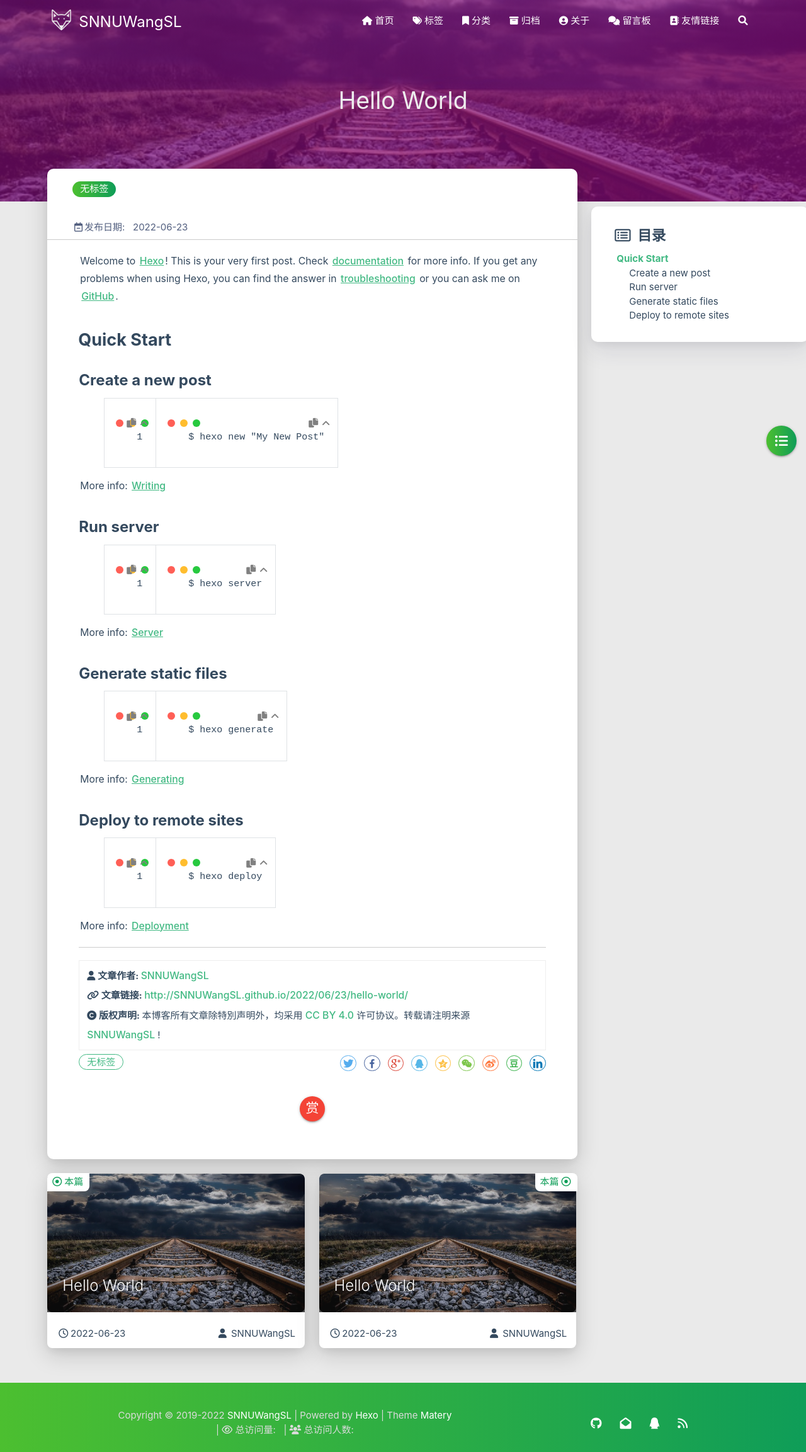
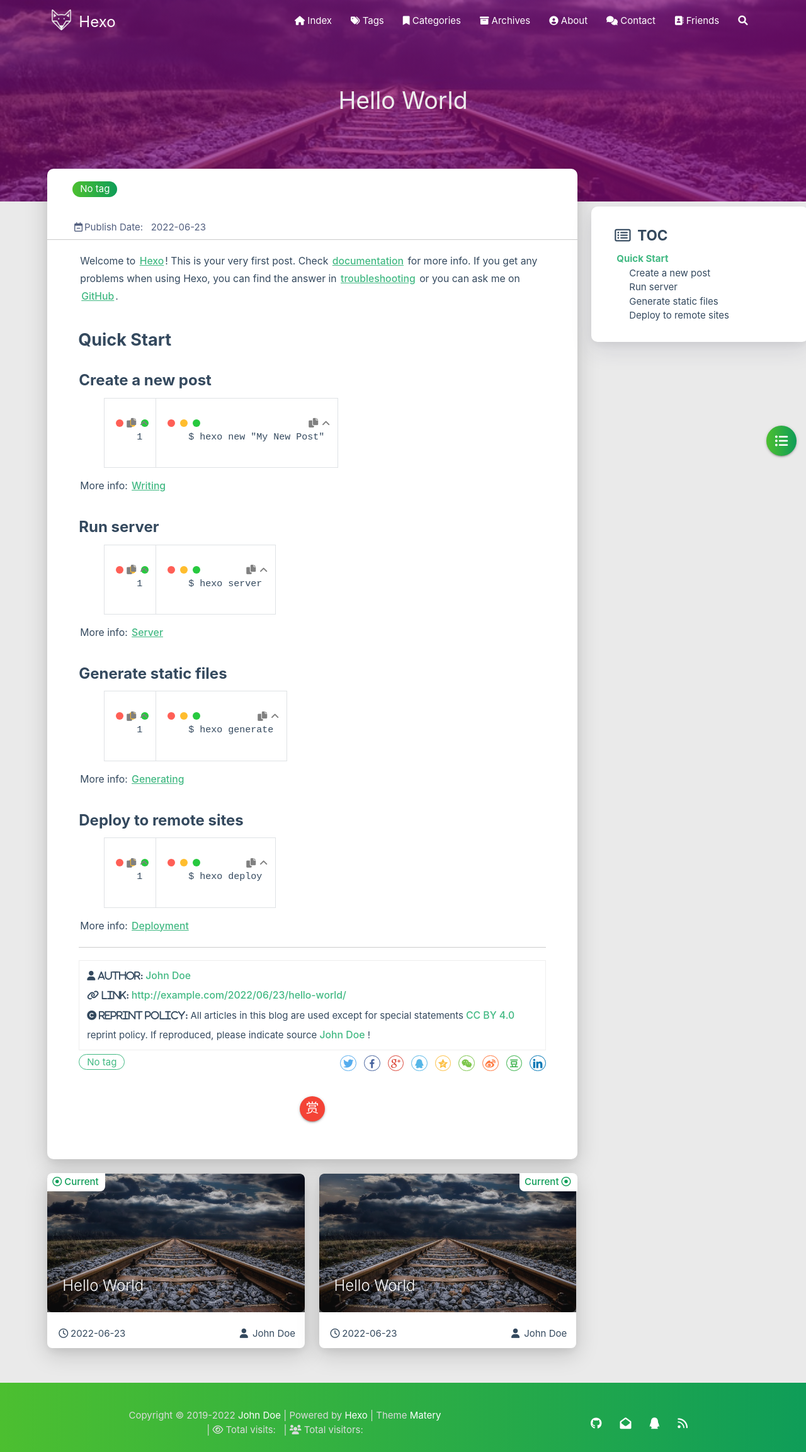
Before and after one commit to SNNUWangSL/SNNUWangSL.github.io, a plain HTML site: page 2022/06/23/hello-world/index.html in a window 1280 px wide. Shown: the whole page at 63% size. Drawn offline with Linux system fonts and the light colour scheme; some packages are replaced by stand-ins of ours; no server answers; a script that the page names is missing.

Commit message:
Site updated: 2022-06-25 01:52:45

```diff
--- a/2022/06/23/hello-world/index.html
+++ b/2022/06/23/hello-world/index.html
@@ -1,10 +1,10 @@
 <!DOCTYPE HTML>
-<html lang="zh-CN">
+<html lang="en">
 
 
 <head>
     <meta charset="utf-8">
-    <meta name="keywords" content="Hello World, SNNUWangSL">
+    <meta name="keywords" content="Hello World, Hexo">
     <meta name="description" content="Welcome to Hexo! This is your very first post. Check documentation for more info. If you get any problems when using Hex">
     <meta http-equiv="X-UA-Compatible" content="IE=edge">
     <meta name="viewport" content="width=device-width, initial-scale=1.0, user-scalable=no">
@@ -19,7 +19,7 @@
 
 
 
-    <title>Hello World | SNNUWangSL</title>
+    <title>Hello World | Hexo</title>
     <link rel="icon" type="image/png" href="/favicon.png">
 
     <link rel="stylesheet" type="text/css" href="/libs/awesome/css/all.min.css">
@@ -44,7 +44,7 @@
 
                     <img src="/medias/logo.png" class="logo-img" alt="LOGO">
 
-                    <span class="logo-span">SNNUWangSL</span>
+                    <span class="logo-span">Hexo</span>
                 </a>
             </div>
 
@@ -58,7 +58,7 @@
 
       <i class="fas fa-home" style="zoom: 0.6;"></i>
 
-      <span>首页</span>
+      <span>Index</span>
     </a>
 
   </li>
@@ -69,7 +69,7 @@
 
       <i class="fas fa-tags" style="zoom: 0.6;"></i>
 
-      <span>标签</span>
+      <span>Tags</span>
     </a>
 
   </li>
@@ -80,7 +80,7 @@
 
       <i class="fas fa-bookmark" style="zoom: 0.6;"></i>
 
-      <span>分类</span>
+      <span>Categories</span>
     </a>
 
   </li>
@@ -91,7 +91,7 @@
 
       <i class="fas fa-archive" style="zoom: 0.6;"></i>
 
-      <span>归档</span>
+      <span>Archives</span>
     </a>
 
   </li>
@@ -102,7 +102,7 @@
 
       <i class="fas fa-user-circle" style="zoom: 0.6;"></i>
 
-      <span>关于</span>
+      <span>About</span>
     </a>
 
   </li>
@@ -113,7 +113,7 @@
 
       <i class="fas fa-comments" style="zoom: 0.6;"></i>
 
-      <span>留言板</span>
+      <span>Contact</span>
     </a>
 
   </li>
@@ -124,14 +124,14 @@
 
       <i class="fas fa-address-book" style="zoom: 0.6;"></i>
 
-      <span>友情链接</span>
+      <span>Friends</span>
     </a>
 
   </li>
 
   <li>
     <a href="#searchModal" class="modal-trigger waves-effect waves-light">
-      <i id="searchIcon" class="fas fa-search" title="搜索" style="zoom: 0.85;"></i>
+      <i id="searchIcon" class="fas fa-search" title="Search" style="zoom: 0.85;"></i>
     </a>
   </li>
 </ul>
@@ -143,7 +143,7 @@
 
         <img src="/medias/logo.png" class="logo-img circle responsive-img">
 
-        <div class="logo-name">SNNUWangSL</div>
+        <div class="logo-name">Hexo</div>
         <div class="logo-desc">
 
             Never really desperate, only the lost of the soul.
@@ -159,7 +159,7 @@
 
 			    <i class="fa-fw fas fa-home"></i>
 
-			首页
+			Index
 		</a>
 
         </li>
@@ -170,7 +170,7 @@
 
 			    <i class="fa-fw fas fa-tags"></i>
 
-			标签
+			Tags
 		</a>
 
         </li>
@@ -181,7 +181,7 @@
 
 			    <i class="fa-fw fas fa-bookmark"></i>
 
-			分类
+			Categories
 		</a>
 
         </li>
@@ -192,7 +192,7 @@
 
 			    <i class="fa-fw fas fa-archive"></i>
 
-			归档
+			Archives
 		</a>
 
         </li>
@@ -203,7 +203,7 @@
 
 			    <i class="fa-fw fas fa-user-circle"></i>
 
-			关于
+			About
 		</a>
 
         </li>
@@ -214,7 +214,7 @@
 
 			    <i class="fa-fw fas fa-comments"></i>
 
-			留言板
+			Contact
 		</a>
 
         </li>
@@ -225,7 +225,7 @@
 
 			    <i class="fa-fw fas fa-address-book"></i>
 
-			友情链接
+			Friends
 		</a>
 
         </li>
@@ -429,7 +429,7 @@
                 <div class="col s7">
 
                           <div class="article-tag">
-                            <span class="chip bg-color">无标签</span>
+                            <span class="chip bg-color">No tag</span>
                           </div>
 
                 </div>
@@ -441,7 +441,7 @@
             <div class="post-info">
 
                 <div class="post-date info-break-policy">
-                    <i class="far fa-calendar-minus fa-fw"></i>发布日期:&nbsp;&nbsp;
+                    <i class="far fa-calendar-minus fa-fw"></i>Publish Date:&nbsp;&nbsp;
                     2022-06-23
                 </div>
 
@@ -488,34 +488,34 @@
             <div class="reprint__author">
                 <span class="reprint-meta" style="font-weight: bold;">
                     <i class="fas fa-user">
-                        文章作者:
+                        Author:
                     </i>
                 </span>
                 <span class="reprint-info">
-                    <a href="/about" rel="external nofollow noreferrer">SNNUWangSL</a>
+                    <a href="/about" rel="external nofollow noreferrer">John Doe</a>
                 </span>
             </div>
             <div class="reprint__type">
                 <span class="reprint-meta" style="font-weight: bold;">
                     <i class="fas fa-link">
-                        文章链接:
+                        Link:
                     </i>
                 </span>
                 <span class="reprint-info">
-                    <a href="http://SNNUWangSL.github.io/2022/06/23/hello-world/">http://SNNUWangSL.github.io/2022/06/23/hello-world/</a>
+                    <a href="http://example.com/2022/06/23/hello-world/">http://example.com/2022/06/23/hello-world/</a>
                 </span>
             </div>
             <div class="reprint__notice">
                 <span class="reprint-meta" style="font-weight: bold;">
                     <i class="fas fa-copyright">
-                        版权声明:
+                        Reprint policy:
                     </i>
                 </span>
                 <span class="reprint-info">
-                    本博客所有文章除特別声明外，均采用
+                    All articles in this blog are used except for special statements
                     <a href="https://creativecommons.org/licenses/by/4.0/deed.zh" rel="external nofollow noreferrer" target="_blank">CC BY 4.0</a>
-                    许可协议。转载请注明来源
-                    <a href="/about" target="_blank">SNNUWangSL</a>
+                    reprint policy. If reproduced, please indicate source
+                    <a href="/about" target="_blank">John Doe</a>
                     !
                 </span>
             </div>
@@ -524,7 +524,7 @@
 
     <script async defer>
       document.addEventListener("copy", function (e) {
-        let toastHTML = '<span>复制成功，请遵循本文的转载规则</span><button class="btn-flat toast-action" onclick="navToReprintStatement()" style="font-size: smaller">查看</a>';
+        let toastHTML = '<span>Copied successfully, please follow the reprint policy of this article</span><button class="btn-flat toast-action" onclick="navToReprintStatement()" style="font-size: smaller">more</a>';
         M.toast({html: toastHTML})
       });
 
@@ -539,7 +539,7 @@
                 <div class="post-meta__tag-list" style="display: inline-block;">
 
                         <div class="article-tag">
-                            <span class="chip bg-color">无标签</span>
+                            <span class="chip bg-color">No tag</span>
                         </div>
 
                 </div>
@@ -713,7 +713,7 @@
 
         <div class="article col s12 m6" data-aos="fade-up" data-aos="fade-up">
             <div class="article-badge left-badge text-color">
-                <i class="far fa-dot-circle"></i>&nbsp;本篇
+                <i class="far fa-dot-circle"></i>&nbsp;Current
             </div>
             <div class="card">
                 <a href="/2022/06/23/hello-world/">
@@ -738,7 +738,7 @@
                         <span class="publish-author">
 
                             <i class="fas fa-user fa-fw"></i>
-                            SNNUWangSL
+                            John Doe
 
                         </span>
                     </div>
@@ -751,7 +751,7 @@
 
         <div class="article col s12 m6" data-aos="fade-up">
             <div class="article-badge right-badge text-color">
-                本篇&nbsp;<i class="far fa-dot-circle"></i>
+                Current&nbsp;<i class="far fa-dot-circle"></i>
             </div>
             <div class="card">
                 <a href="/2022/06/23/hello-world/">
@@ -776,7 +776,7 @@
                         <span class="publish-author">
 
                             <i class="fas fa-user fa-fw"></i>
-                            SNNUWangSL
+                            John Doe
 
                         </span>
                     </div>
@@ -817,7 +817,7 @@
     </div>
     <div id="toc-aside" class="expanded col l3 hide-on-med-and-down">
         <div class="toc-widget card" style="background-color: white;">
-            <div class="toc-title"><i class="far fa-list-alt"></i>&nbsp;&nbsp;目录</div>
+            <div class="toc-title"><i class="far fa-list-alt"></i>&nbsp;&nbsp;TOC</div>
             <div id="toc-content"></div>
         </div>
     </div>
@@ -966,7 +966,7 @@
 
                 <span id="year">2019-2022</span>
 
-            <a href="/about" target="_blank">SNNUWangSL</a>
+            <a href="/about" target="_blank">John Doe</a>
             |&nbsp;Powered by&nbsp;<a href="https://hexo.io/" target="_blank">Hexo</a>
             |&nbsp;Theme&nbsp;<a href="https://github.com/blinkfox/hexo-theme-matery" target="_blank">Matery</a>
             <br>
@@ -977,13 +977,13 @@
 
 
                 <span id="busuanzi_container_site_pv">
-                &nbsp;|&nbsp;<i class="far fa-eye"></i>&nbsp;总访问量:&nbsp;
+                &nbsp;|&nbsp;<i class="far fa-eye"></i>&nbsp;Total visits:&nbsp;
                     <span id="busuanzi_value_site_pv" class="white-color"></span>
             </span>
 
 
                 <span id="busuanzi_container_site_uv">
-                &nbsp;|&nbsp;<i class="fas fa-users"></i>&nbsp;总访问人数:&nbsp;
+                &nbsp;|&nbsp;<i class="fas fa-users"></i>&nbsp;Total visitors:&nbsp;
                     <span id="busuanzi_value_site_uv" class="white-color"></span>
             </span>
 
@@ -1036,8 +1036,8 @@
 <div id="searchModal" class="modal">
     <div class="modal-content">
         <div class="search-header">
-            <span class="title"><i class="fas fa-search"></i>&nbsp;&nbsp;搜索</span>
-            <input type="search" id="searchInput" name="s" placeholder="请输入搜索的关键字"
+            <span class="title"><i class="fas fa-search"></i>&nbsp;&nbsp;Search</span>
+            <input type="search" id="searchInput" name="s" placeholder="Please enter a search keyword"
                    class="search-input">
         </div>
         <div id="searchResult"></div>
```
Also changed, not shown: archives/2022/06/index.html (+30 -30 lines), archives/2022/index.html (+30 -30 lines), archives/index.html (+30 -30 lines), index.html (+28 -28 lines), tags/index.html (+27 -27 lines).
